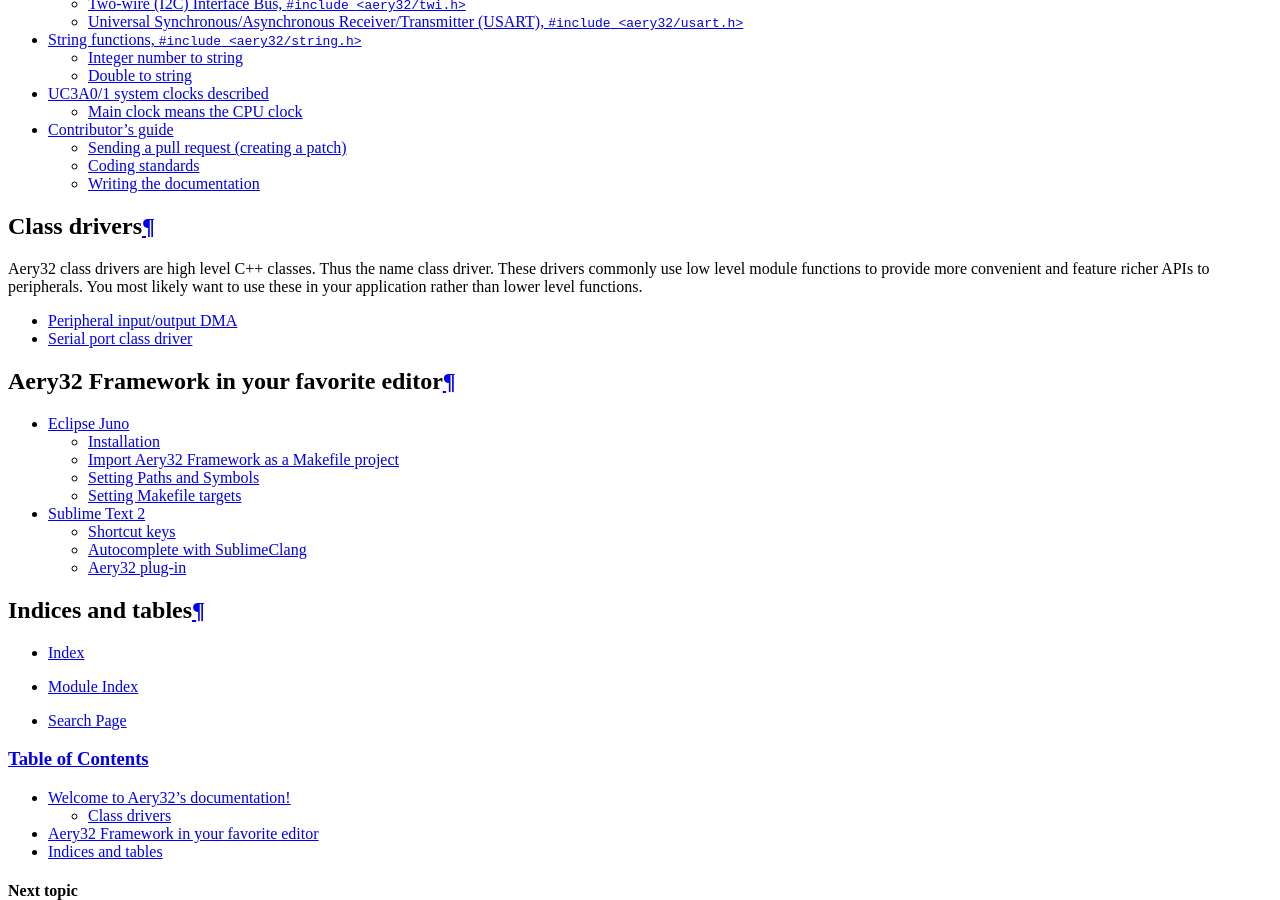
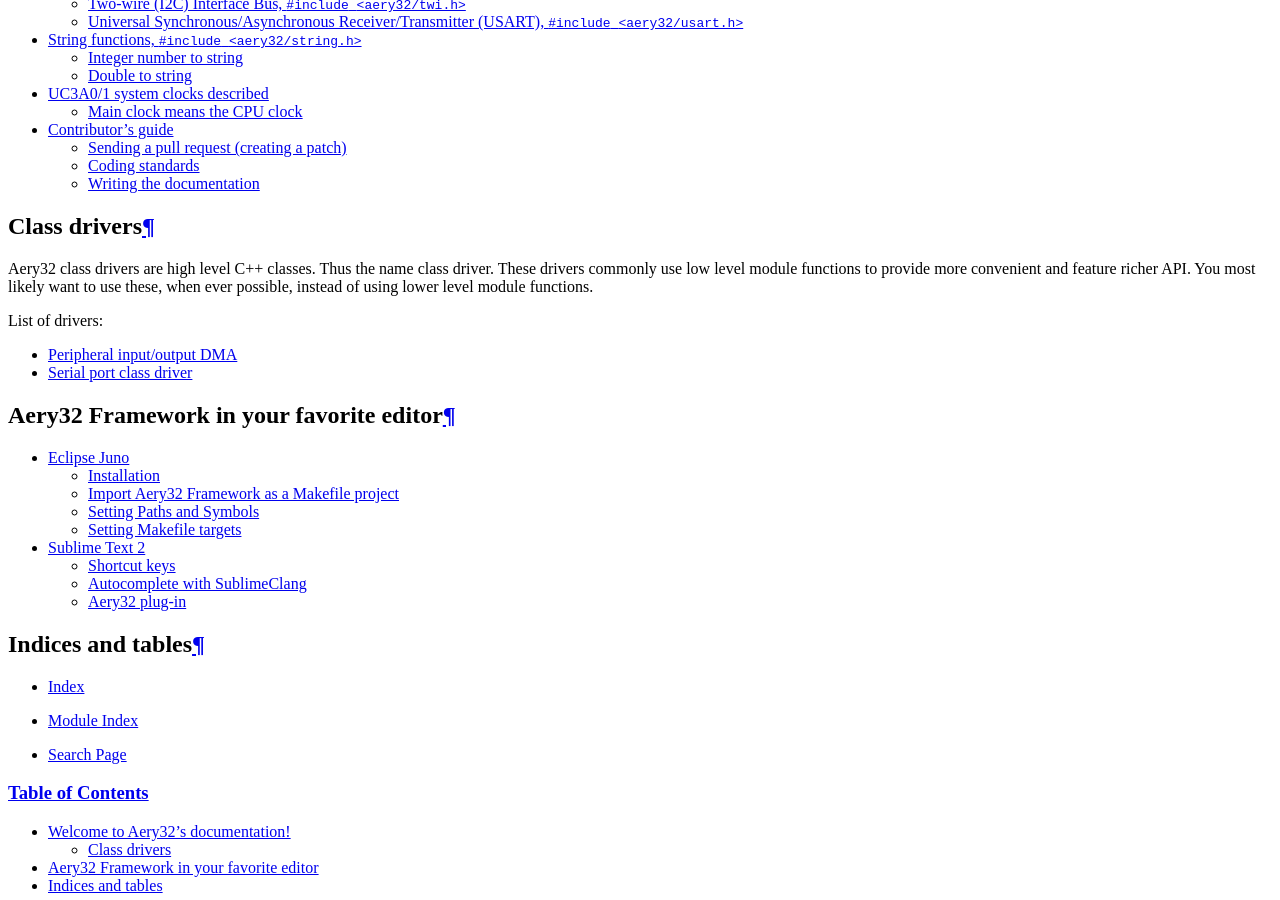
Before and after one commit to aery32/aery32-refguide, a Sphinx documentation site: the page built from source/index.rst, in a window 1280 px wide and 900 px high, scrolled down 707 px. Built offline with Sphinx 7.4.7, drawn with Linux system fonts in a browser that asks for light colours.

Commit message:
Update index

```diff
--- a/source/index.rst
+++ b/source/index.rst
@@ -24,8 +24,10 @@
 
 Aery32 class drivers are high level C++ classes. Thus the name class driver.
 These drivers commonly use low level module functions to provide more
-convenient and feature richer APIs to peripherals. You most likely want
-to use these in your application rather than lower level functions.
+convenient and feature richer API. You most likely want to use these, when
+ever possible, instead of using lower level module functions.
+
+List of drivers:
 
 .. toctree::
    :maxdepth: 1
```
